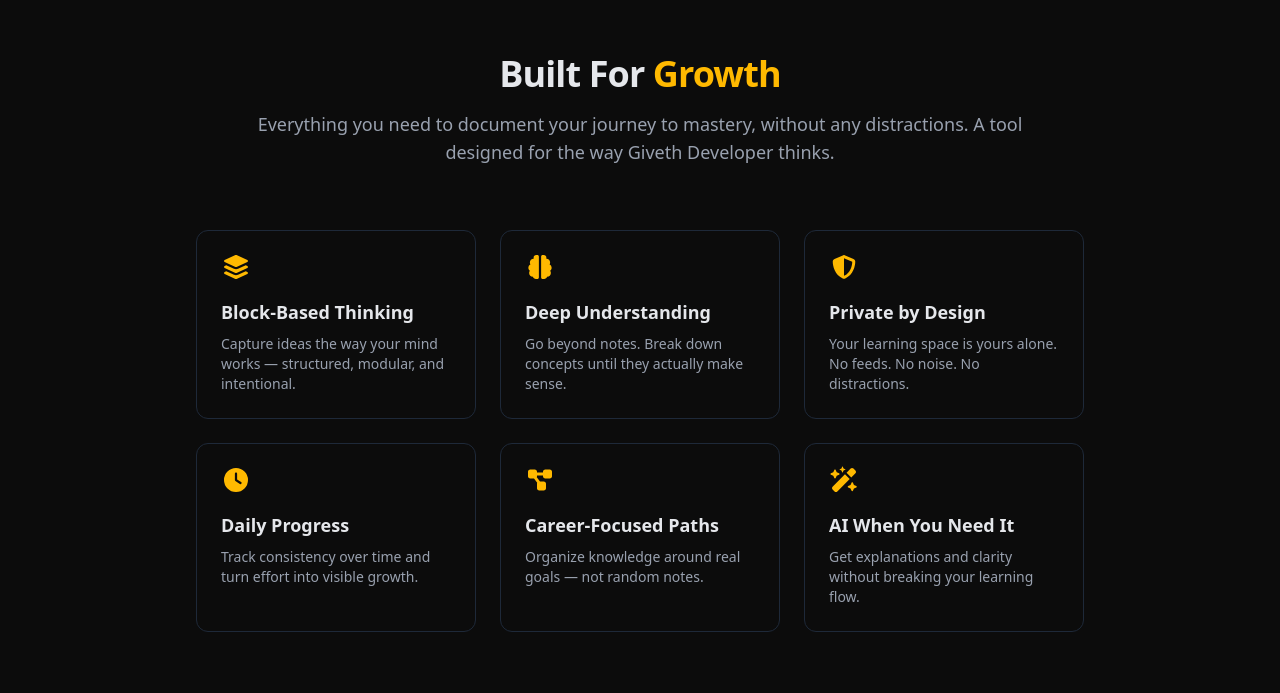
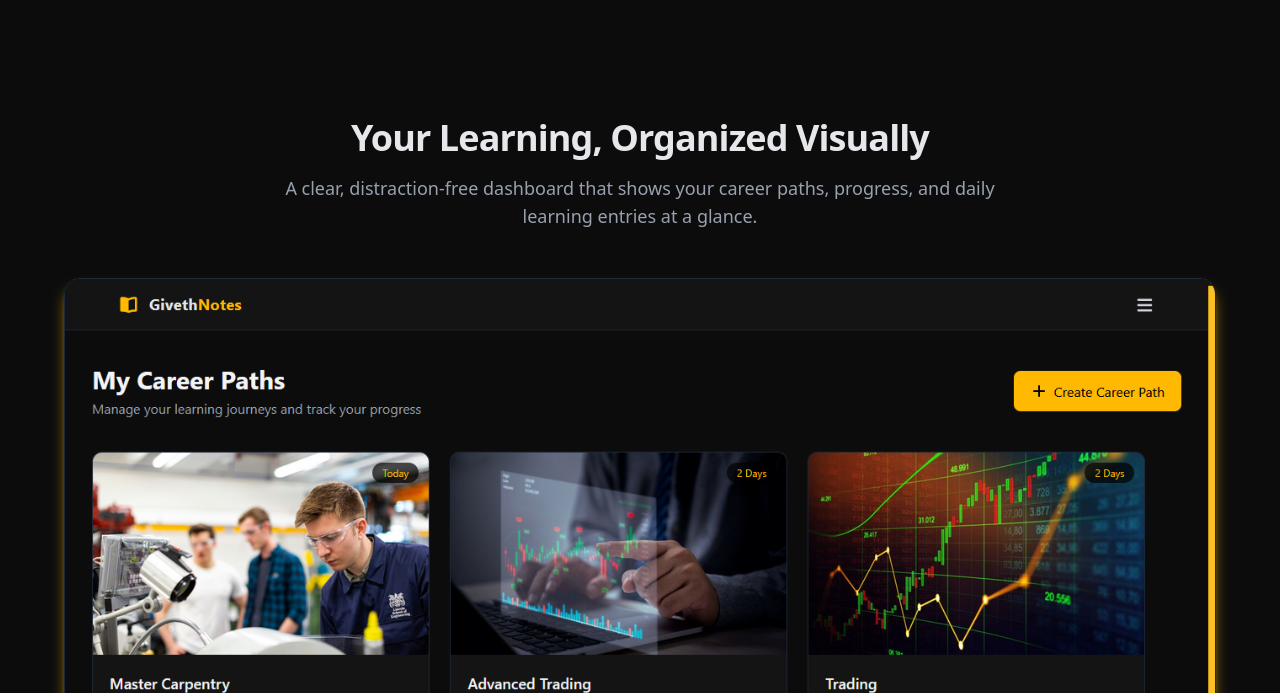
Before and after one commit to Giveth2024/givethnotes-frontend, a Next.js app: page / in a window 1280 px wide. Shown: the part 847-1540 px from the top of the page. Built offline with nearby package versions, Linux system fonts and the light colour scheme; no server answers.

Commit message:
Colored the scrollbar. Added Dashboard image to public folder and dashboard page.

```diff
--- a/app/components/DailyQuote.js
+++ b/app/components/DailyQuote.js
@@ -18,7 +18,7 @@ export default function DailyQuote() {
     }, []);
 
   return (
-    <section className="py-24 px-6">
+    <section className="min-h-[75vh] py-24 px-6">
       <div className="max-w-3xl mx-auto text-center">
 
         <h2 className="text-2xl md:text-3xl font-semibold tracking-tight">
--- a/app/globals.css
+++ b/app/globals.css
@@ -1 +1,30 @@
 @import "tailwindcss";
+
+/* ===============================
+   Custom Scrollbar (Amber Theme)
+================================ */
+
+/* Firefox */
+* {
+  scrollbar-width: thin;
+  scrollbar-color: #fbbf24 #141414;
+}
+
+/* Chrome, Edge, Safari */
+::-webkit-scrollbar {
+  width: 12.5px;
+}
+
+::-webkit-scrollbar-track {
+  background: #141414;
+}
+
+::-webkit-scrollbar-thumb {
+  background-color: #fbbf24; /* amber-400 */
+  border-radius: 9999px;
+  border: 2px solid #141414;
+}
+
+::-webkit-scrollbar-thumb:hover {
+  background-color: #f59e0b; /* amber-500 */
+}
--- a/app/page.js
+++ b/app/page.js
@@ -15,6 +15,7 @@ import {
 import DailyQuote from './components/DailyQuote';
 import { useRouter } from 'next/navigation';
 import { useUser } from '@clerk/nextjs';
+import Image from 'next/image';
 
 export default function LandingPage() {
   const router = useRouter();
@@ -73,6 +74,37 @@ export default function LandingPage() {
           </div>
         </div>
       </section>
+
+      <section className="w-full py-24 px-6">
+        <div className="max-w-7xl mx-auto flex flex-col items-center text-center gap-12">
+
+          {/* Text */}
+          <div className="max-w-3xl">
+            <h2 className="text-3xl md:text-4xl font-bold tracking-tight">
+              Your Learning, Organized Visually
+            </h2>
+
+            <p className="mt-4 text-gray-400 text-lg">
+              A clear, distraction-free dashboard that shows your career paths,
+              progress, and daily learning entries at a glance.
+            </p>
+          </div>
+
+          {/* Image */}
+          <div className="w-full max-w-6xl rounded-2xl overflow-hidden border border-gray-800 shadow-lg shadow-amber-400/70">
+            <Image
+              src="/dashboard.png"
+              alt="GivethNotes Dashboard Preview"
+              width={1600}
+              height={900}
+              className="w-full h-auto object-cover"
+              priority
+            />
+          </div>
+
+        </div>
+      </section>
+
 
       {/* Growth Section */}
       <section className="min-h-screen py-8 px-6">
```
Also changed, not shown: public/dashboard.png (added).
